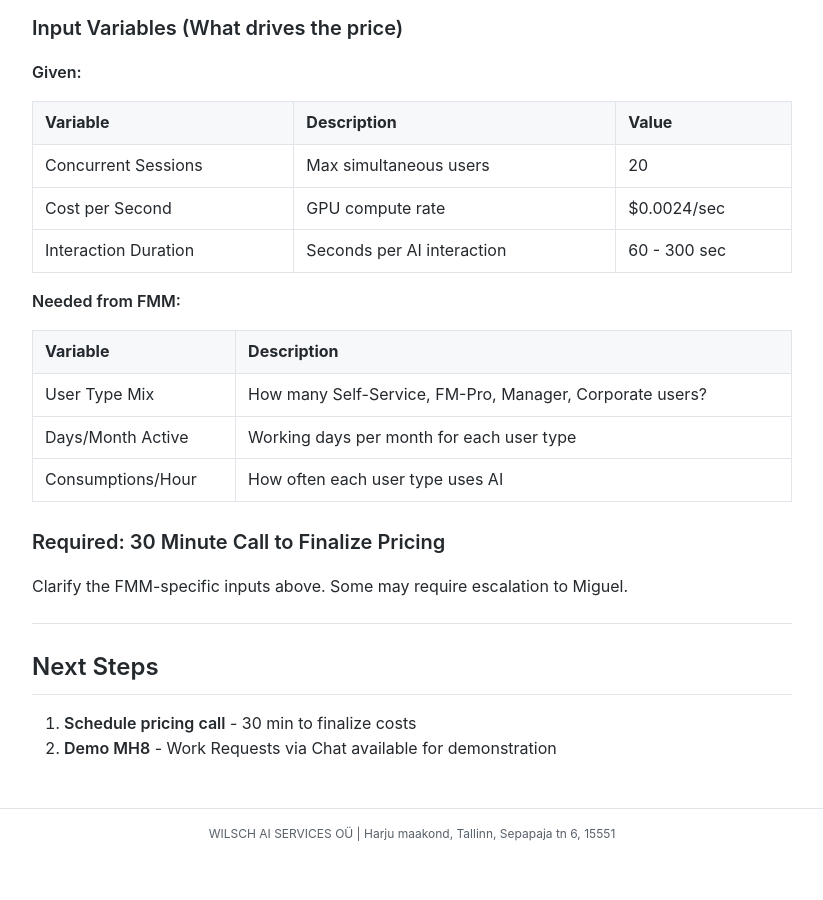
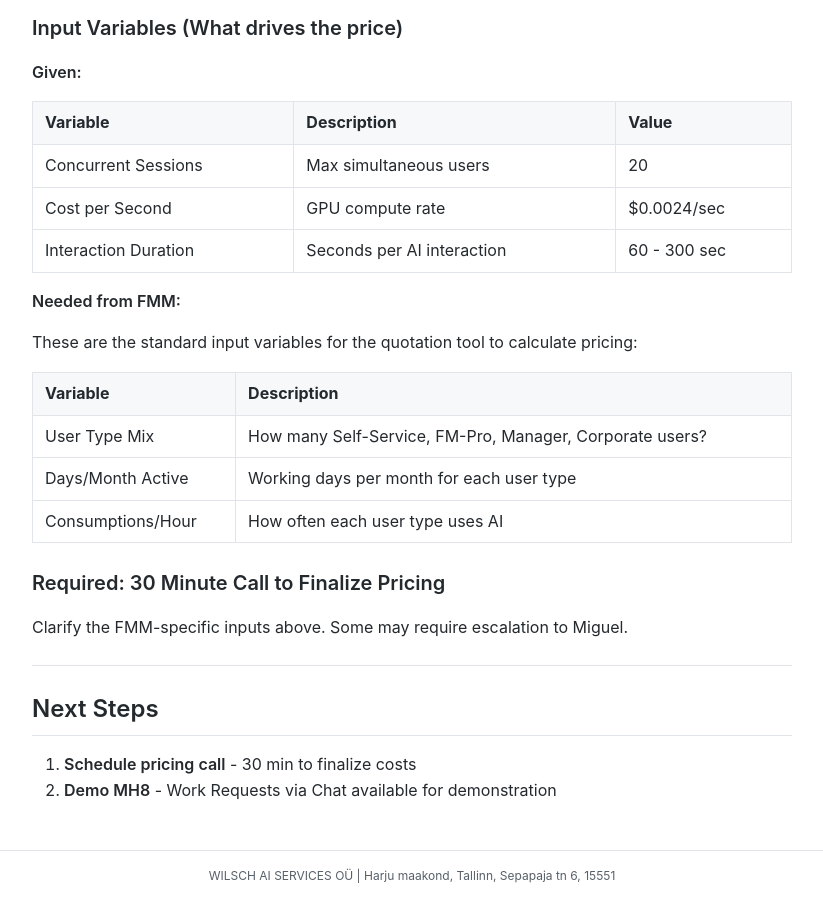
Before and after one commit to MariusWilsch/public-wilsch-ai-pages, a Jekyll site: the page built from project/archibus-fm-assistant/fmm-doha-ai-features-deliverable.md, in a window 1280 px wide and 900 px high, scrolled down 2064 px. Shown: the whole window, without its empty margins (228-1051 px from the left). Built offline with Jekyll 4.4.1, drawn with Linux system fonts in a browser that asks for light colours; our own code applies the rules of GitHub Pages for plain Markdown files; before the commit the page ends 2922 px from its top, so only the background shows below that.

Commit message:
Sync from hippocampus 2026-01-31

```diff
--- a/project/archibus-fm-assistant/fmm-doha-ai-features-deliverable.md
+++ b/project/archibus-fm-assistant/fmm-doha-ai-features-deliverable.md
@@ -74,6 +74,8 @@ All AI features priced through the quotation calculator.
 
 **Needed from FMM:**
 
+These are the standard input variables for the quotation tool to calculate pricing:
+
 | Variable | Description |
 |----------|-------------|
 | User Type Mix | How many Self-Service, FM-Pro, Manager, Corporate users? |
```
